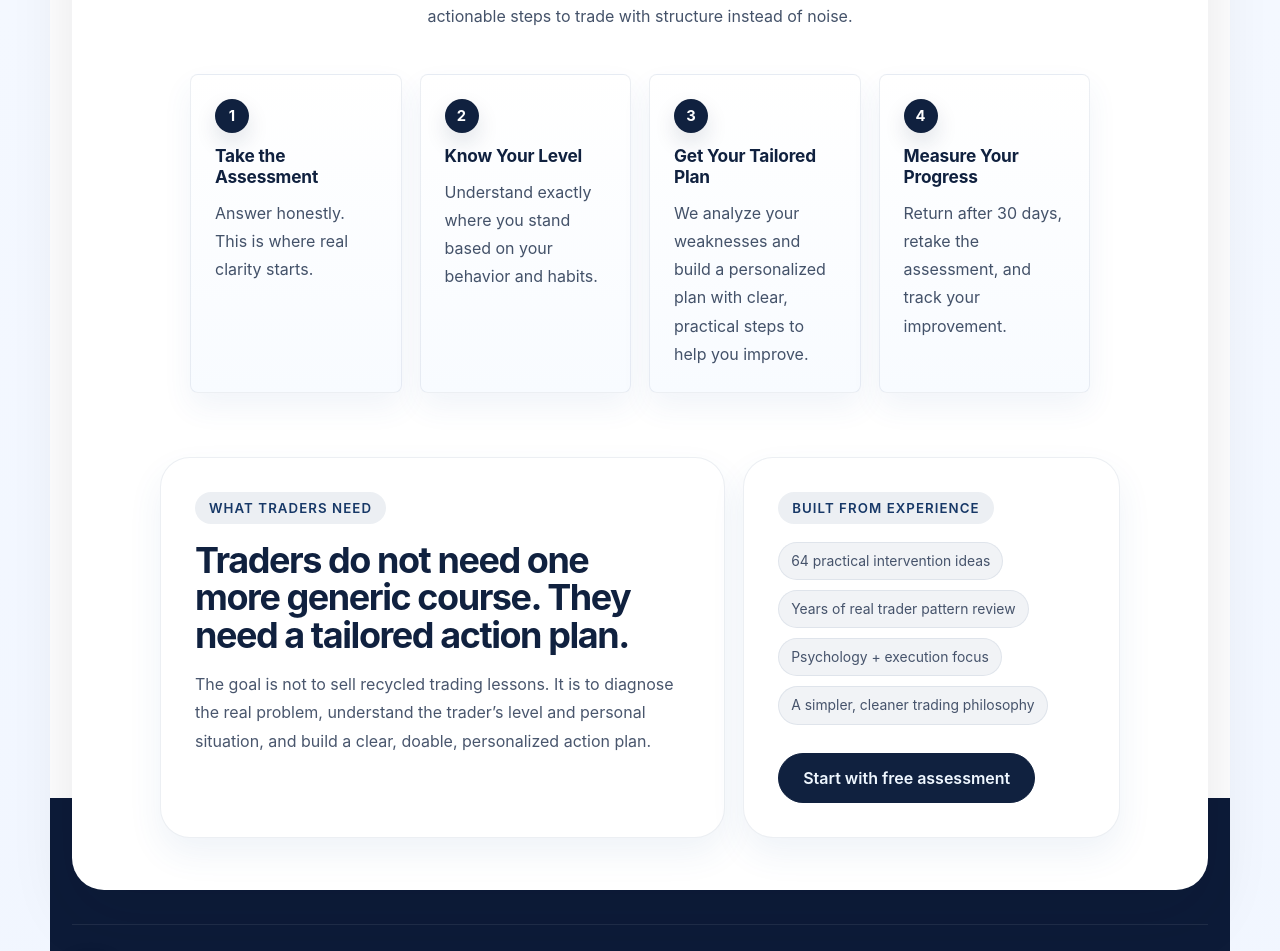
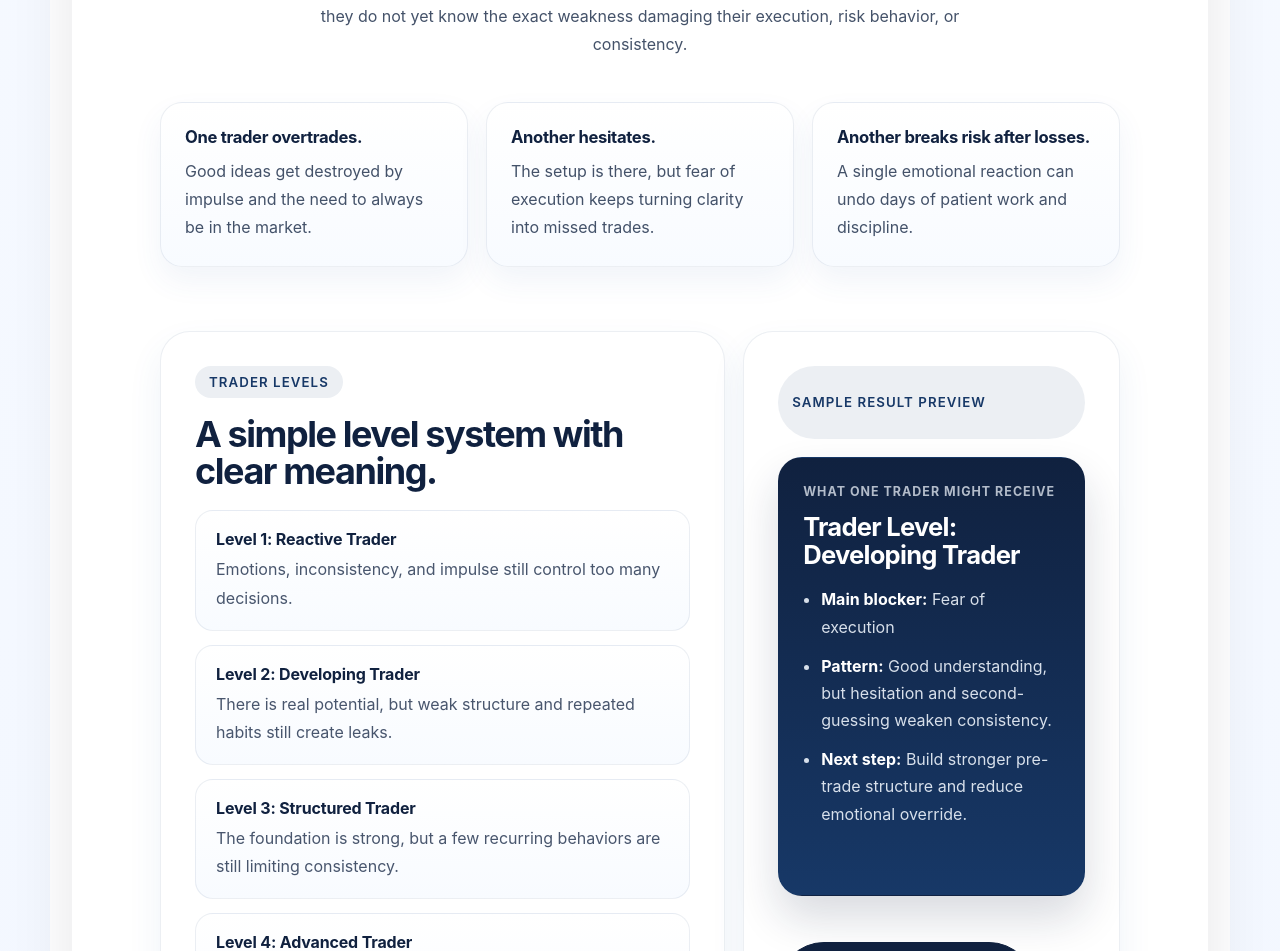
Before and after one commit to mohamadalbi123/albi-trust.com, a Next.js app: page / in a window 1280 px wide. Shown: the part 1101-2052 px from the top of the page. Built offline with nearby package versions, Linux system fonts and the light colour scheme.

Commit message:
Add homepage trust and level preview sections

```diff
--- a/app/globals.css
+++ b/app/globals.css
@@ -563,6 +563,100 @@ select {
   gap: 18px;
 }
 
+.stuck-grid {
+  display: grid;
+  grid-template-columns: repeat(3, minmax(0, 1fr));
+  gap: 18px;
+  max-width: 960px;
+  margin: 0 auto;
+}
+
+.stuck-card {
+  border: 1px solid rgba(18, 53, 107, 0.08);
+  background: linear-gradient(180deg, #ffffff 0%, #f8fbff 100%);
+  border-radius: 22px;
+  padding: 24px;
+  box-shadow: 0 14px 30px rgba(54, 103, 164, 0.07);
+  text-align: left;
+  display: grid;
+  gap: 10px;
+}
+
+.stuck-card strong {
+  font-size: 1.04rem;
+  letter-spacing: -0.02em;
+}
+
+.levels-preview-grid {
+  align-items: stretch;
+}
+
+.levels-list {
+  display: grid;
+  gap: 14px;
+  margin-top: 20px;
+}
+
+.level-row {
+  border: 1px solid rgba(18, 53, 107, 0.08);
+  border-radius: 18px;
+  background: linear-gradient(180deg, #ffffff 0%, #f8fbff 100%);
+  padding: 18px 20px;
+  display: grid;
+  gap: 6px;
+}
+
+.level-row strong {
+  font-size: 1rem;
+  letter-spacing: -0.01em;
+}
+
+.sample-result-card {
+  display: grid;
+  gap: 18px;
+}
+
+.sample-result-shell {
+  border: 1px solid rgba(18, 53, 107, 0.08);
+  border-radius: 24px;
+  background: linear-gradient(180deg, #10213f 0%, #173867 100%);
+  color: #f3f8ff;
+  padding: 26px 24px;
+  box-shadow: 0 22px 44px rgba(16, 33, 63, 0.16);
+}
+
+.sample-result-meta {
+  font-size: 0.78rem;
+  font-weight: 700;
+  letter-spacing: 0.08em;
+  text-transform: uppercase;
+  color: rgba(243, 248, 255, 0.72);
+}
+
+.sample-result-shell h3 {
+  margin: 14px 0 0;
+  font-size: 1.6rem;
+  line-height: 1.08;
+  letter-spacing: -0.03em;
+  color: #ffffff;
+}
+
+.sample-result-list {
+  margin: 18px 0 0;
+  padding-left: 18px;
+  display: grid;
+  gap: 12px;
+  color: rgba(243, 248, 255, 0.88);
+}
+
+.sample-result-list li {
+  line-height: 1.7;
+}
+
+.sample-result-list strong {
+  color: #ffffff;
+}
+
 .home-page .progress-bar {
   background: rgba(255, 255, 255, 0.08);
 }
@@ -848,6 +942,14 @@ select {
   font-size: 1rem;
   margin-bottom: 10px;
   letter-spacing: -0.01em;
+}
+
+@media (max-width: 900px) {
+  .stuck-grid,
+  .stats-grid-compact,
+  .levels-preview-grid {
+    grid-template-columns: 1fr;
+  }
 }
 
 .home-section-light .stat-card strong {
--- a/app/page.js
+++ b/app/page.js
@@ -40,6 +40,85 @@ export default function HomePage() {
 
       <div className="home-main-board">
         <div className="home-content-wrap">
+          <section className="section home-section-light">
+            <div className="section-head section-head-compact">
+              <div className="home-copy-wrap">
+                <h2 className="section-title">Why traders stay stuck</h2>
+                <p className="page-lead">
+                  Most traders are not stuck because they need more information. They stay stuck because they do not yet know the exact weakness damaging their execution, risk behavior, or consistency.
+                </p>
+              </div>
+            </div>
+
+            <div className="stuck-grid">
+              <div className="stuck-card">
+                <strong>One trader overtrades.</strong>
+                <span className="muted">Good ideas get destroyed by impulse and the need to always be in the market.</span>
+              </div>
+              <div className="stuck-card">
+                <strong>Another hesitates.</strong>
+                <span className="muted">The setup is there, but fear of execution keeps turning clarity into missed trades.</span>
+              </div>
+              <div className="stuck-card">
+                <strong>Another breaks risk after losses.</strong>
+                <span className="muted">A single emotional reaction can undo days of patient work and discipline.</span>
+              </div>
+            </div>
+          </section>
+
+          <section className="section section-split-clean">
+            <div className="insight-grid insight-grid-clean levels-preview-grid">
+              <div className="split-card split-card-plain">
+                <div className="eyebrow">Trader levels</div>
+                <h2 className="section-title" style={{ fontSize: "2.25rem", marginTop: 18 }}>
+                  A simple level system with clear meaning.
+                </h2>
+                <div className="levels-list">
+                  <div className="level-row">
+                    <strong>Level 1: Reactive Trader</strong>
+                    <span className="muted">Emotions, inconsistency, and impulse still control too many decisions.</span>
+                  </div>
+                  <div className="level-row">
+                    <strong>Level 2: Developing Trader</strong>
+                    <span className="muted">There is real potential, but weak structure and repeated habits still create leaks.</span>
+                  </div>
+                  <div className="level-row">
+                    <strong>Level 3: Structured Trader</strong>
+                    <span className="muted">The foundation is strong, but a few recurring behaviors are still limiting consistency.</span>
+                  </div>
+                  <div className="level-row">
+                    <strong>Level 4: Advanced Trader</strong>
+                    <span className="muted">Execution is disciplined and mature, with refinement focused on higher-level improvement.</span>
+                  </div>
+                </div>
+              </div>
+
+              <div className="split-card split-card-plain sample-result-card">
+                <div className="eyebrow">Sample result preview</div>
+                <div className="sample-result-shell">
+                  <div className="sample-result-meta">What one trader might receive</div>
+                  <h3>Trader Level: Developing Trader</h3>
+                  <ul className="sample-result-list">
+                    <li>
+                      <strong>Main blocker:</strong> Fear of execution
+                    </li>
+                    <li>
+                      <strong>Pattern:</strong> Good understanding, but hesitation and second-guessing weaken consistency.
+                    </li>
+                    <li>
+                      <strong>Next step:</strong> Build stronger pre-trade structure and reduce emotional override.
+                    </li>
+                  </ul>
+                </div>
+                <div className="stack-actions">
+                  <Link href="/assessment" className="button-primary">
+                    Start with free assessment
+                  </Link>
+                </div>
+              </div>
+            </div>
+          </section>
+
           <section className="section home-section-light">
             <div className="section-head section-head-compact">
               <div className="home-copy-wrap">
```
